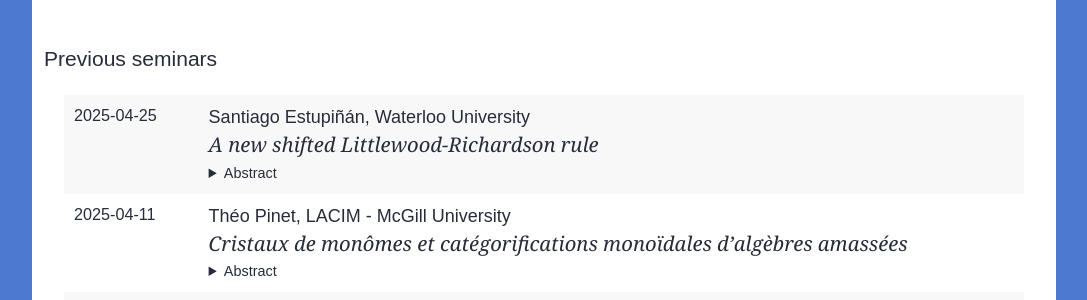
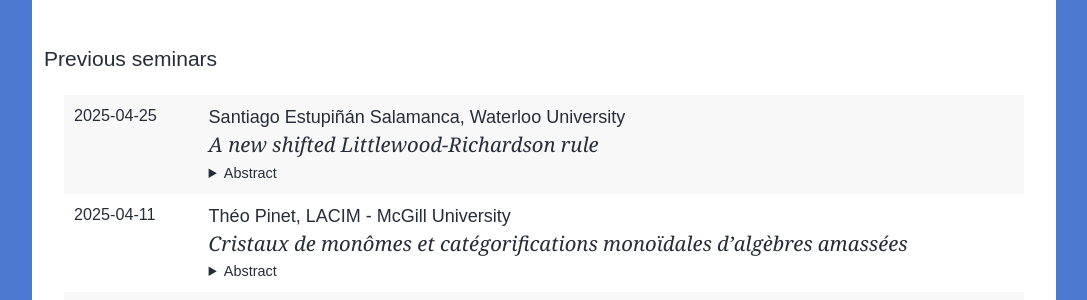
Before and after one commit to lacim-uqam/lacim-uqam.github.io, a Jekyll site: the page built from en/seminar.md, in a window 1280 px wide and 900 px high, scrolled down 1314 px. Shown: the part 153-453 px from the top of the window, without its empty margins (96-1183 px from the left). Built offline with Jekyll 4.4.1, drawn with Linux system fonts in a browser that asks for light colours; formulas are drawn with MathJax 3; our own code applies the rules of GitHub Pages for plain Markdown files.

Commit message:
Update lacim-seminar.yml

```diff
--- a/_data/lacim-seminar.yml
+++ b/_data/lacim-seminar.yml
@@ -47,7 +47,7 @@
   abstract: >
     TBA
 
-- speaker: Santiago Estupiñán
+- speaker: Santiago Estupiñán Salamanca
   affiliation: Waterloo University
   title: >
     A new shifted Littlewood-Richardson rule
```
